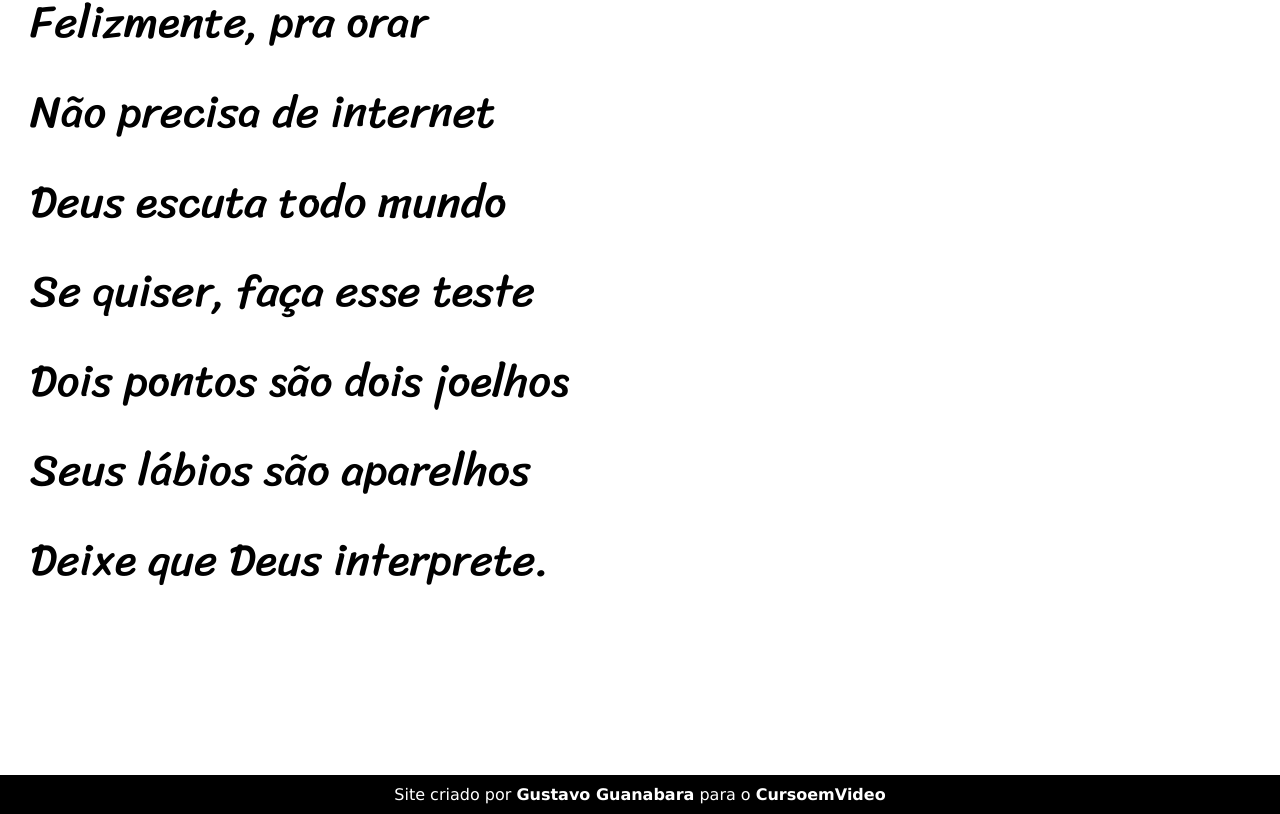
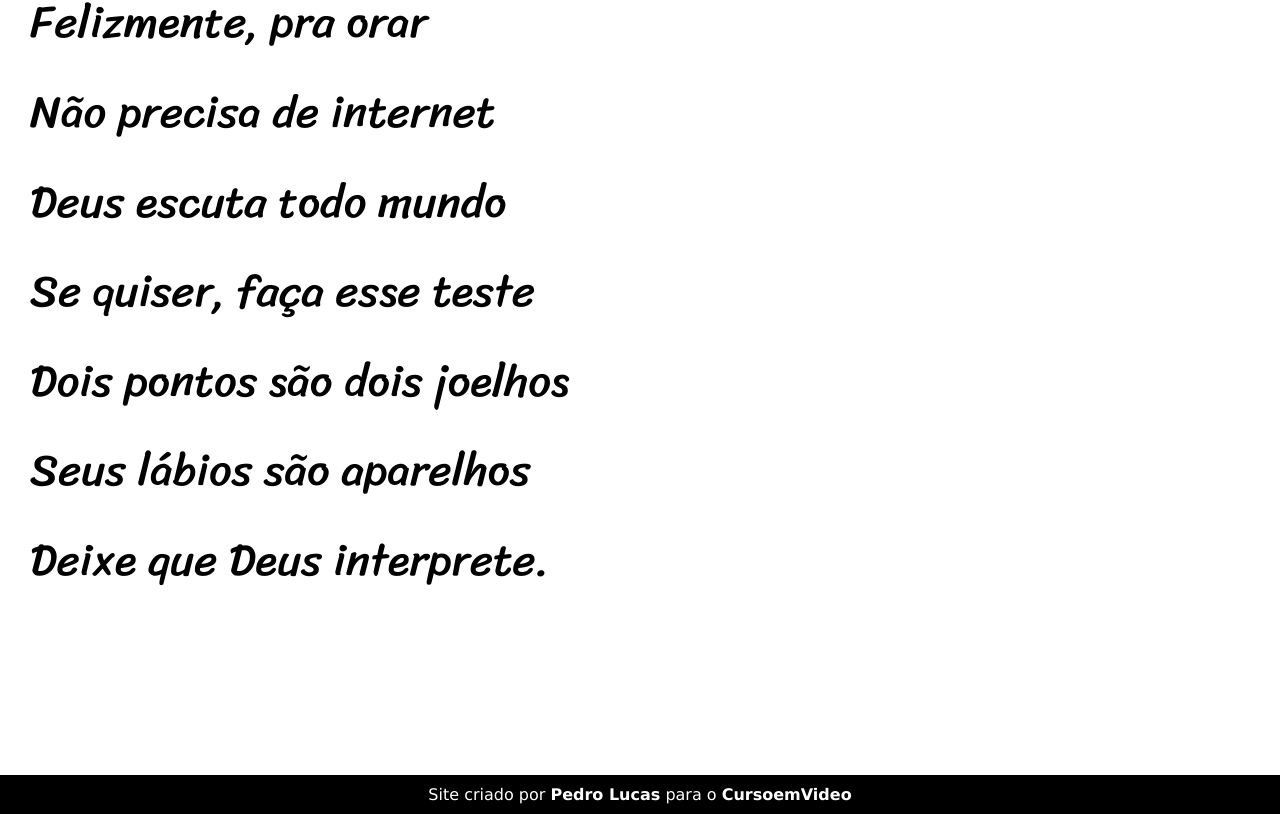
Before and after one commit to Pedro-L-Lopes/Mini-Projeto-Cordel, a plain HTML site: page index.html in a window 1280 px wide. Shown: the part 5143-5957 px from the top of the page. Drawn offline with Linux system fonts and the light colour scheme.

Commit message:
Final Update

```diff
--- a/index.html
+++ b/index.html
@@ -96,7 +96,7 @@
     </main>
 
     <footer>
-        <p>Site criado por <a href=""> Gustavo Guanabara</a> para o <a href="">CursoemVideo</a></p>
+        <p>Site criado por <a href="https://github.com/Pedro-L-Lopes" target="_blank"> Pedro Lucas</a> para o <a href="https://www.cursoemvideo.com/" target="_blank">CursoemVideo</a></p>
     </footer>
 
 </body>
```
